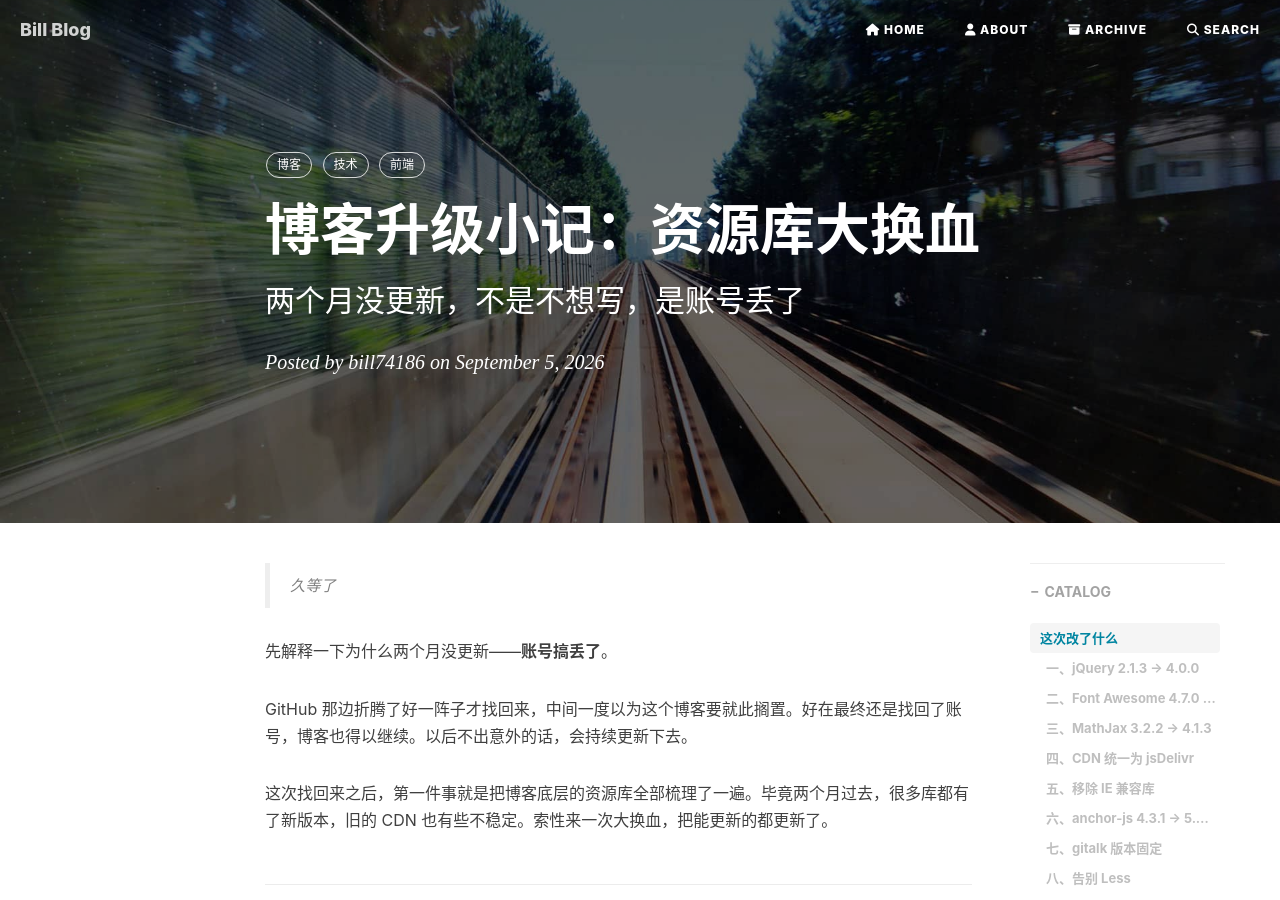
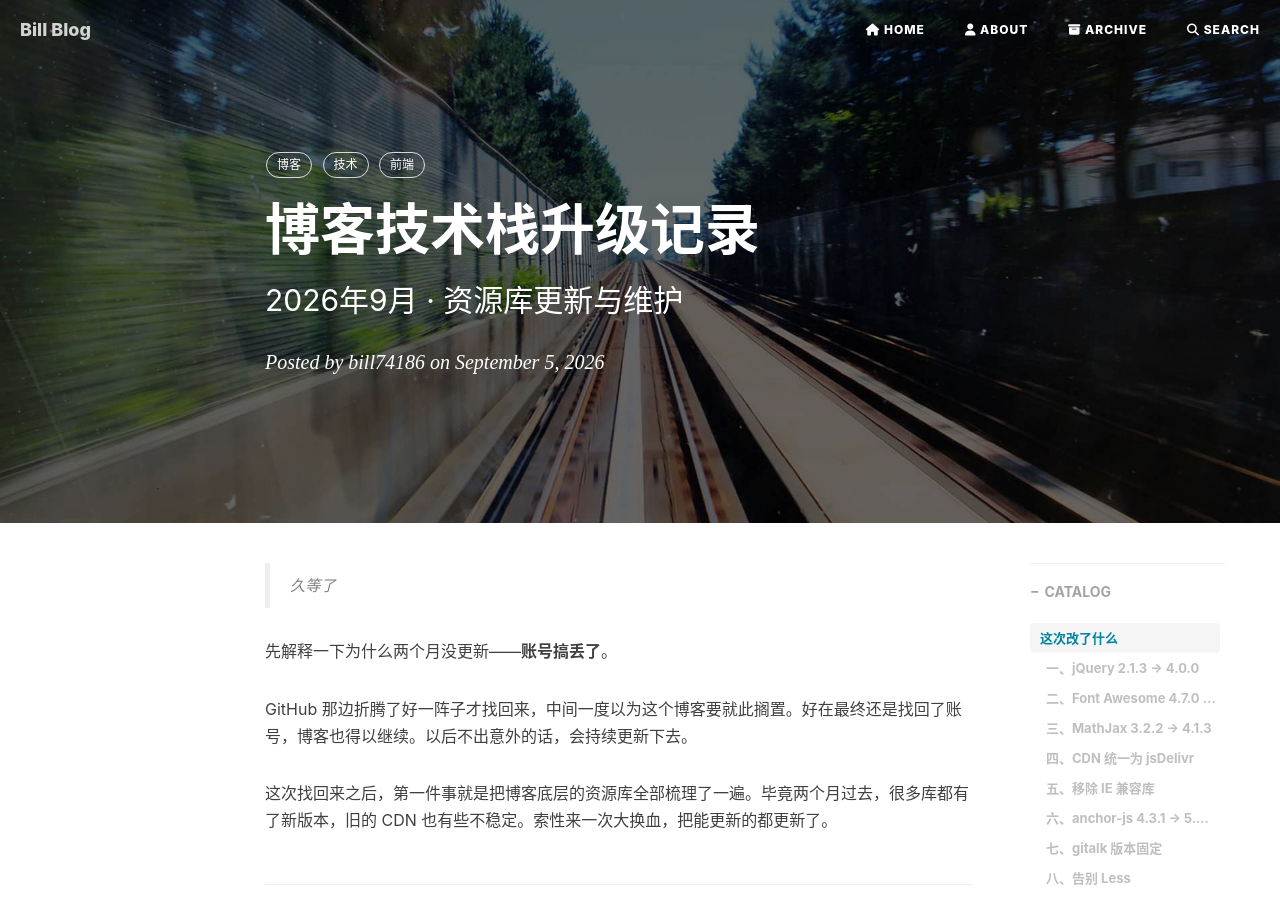
Before and after one commit to bill74186/bill74186.github.io, a Jekyll site: the page built from _posts/2026-09-05-blog-upgrade.md, in a window 1280 px wide and 900 px high. Built offline with Jekyll 4.4.1, drawn with Linux system fonts in a browser that asks for light colours; comment, search, counter and statistics services are not loaded.

Commit message:
docs: update post title to more formal style

```diff
--- a/_posts/2026-09-05-blog-upgrade.md
+++ b/_posts/2026-09-05-blog-upgrade.md
@@ -1,7 +1,7 @@
 ---
 layout: post
-title: "博客升级小记：资源库大换血"
-subtitle: "两个月没更新，不是不想写，是账号丢了"
+title: "博客技术栈升级记录"
+subtitle: "2026年9月 · 资源库更新与维护"
 date: 2026-09-05
 author: "bill74186"
 header-img: "img/post-bg-1.png"
```
